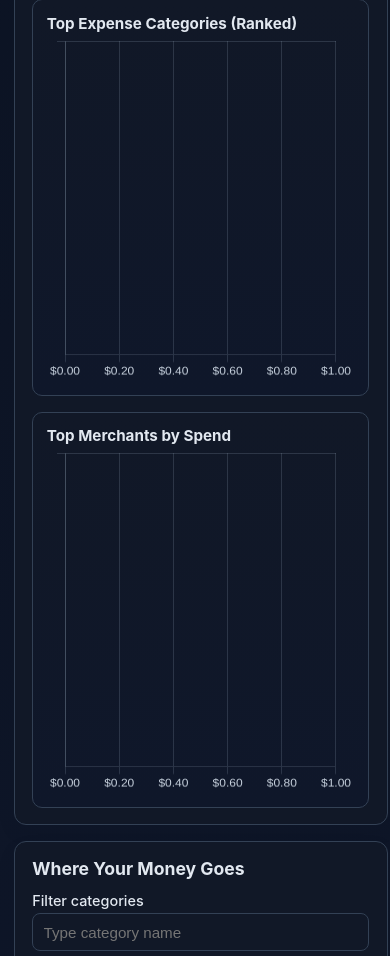
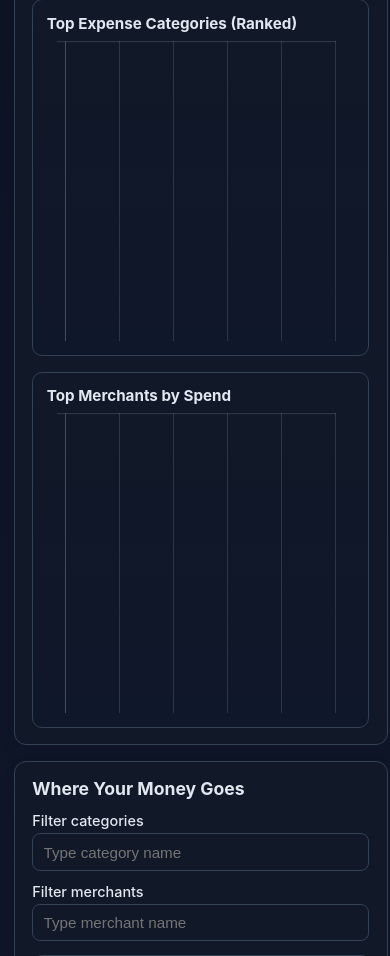
Before and after one commit to Jayco345BHS/FinGlass, a Flask app: page /credit-card in a window 390 px wide. Shown: the part 1461-2417 px from the top of the page. Run offline with Flask 3, Linux system fonts and the light colour scheme; data that the repository does not hold is empty.

Commit message:
feat: Enhance chart display with scrollable containers for expense categories and merchants

```diff
--- a/app/static/credit_card.js
+++ b/app/static/credit_card.js
@@ -65,8 +65,6 @@ const chartPalette = [
   "#6366f1",
   "#22c55e",
 ];
-
-const CATEGORY_CHART_MAX_ROWS = 8;
 
 if (window.Chart) {
   Chart.defaults.color = "#cbd5e1";
@@ -201,27 +199,25 @@ function renderMerchantBreakdownTable() {
   updateBreakdownSortHeaderUi(merchantBreakdownTableHead, "data-merchant-sort-key", merchantBreakdownSort);
 }
 
-function buildCategoryChartRows(categories, maxRows = CATEGORY_CHART_MAX_ROWS) {
-  const sorted = [...categories]
+function buildCategoryChartRows(categories) {
+  return [...categories]
     .map((row) => ({
       merchant_category: row.merchant_category || "Uncategorized",
       amount: Number(row.amount || 0),
     }))
     .filter((row) => row.amount > 0)
     .sort((left, right) => right.amount - left.amount);
+}
 
-  if (sorted.length <= maxRows) {
-    return sorted;
+function setScrollableChartHeight(canvasEl, rowCount) {
+  if (!canvasEl) {
+    return;
   }
-
-  const keptRows = sorted.slice(0, maxRows - 1);
-  const otherAmount = sorted.slice(maxRows - 1).reduce((sum, row) => sum + row.amount, 0);
-
-  if (otherAmount > 0) {
-    keptRows.push({ merchant_category: "Other", amount: otherAmount });
-  }
-
-  return keptRows;
+  const minHeight = 340;
+  const pixelsPerRow = 38;
+  const paddedHeight = (Math.max(1, Number(rowCount || 0)) * pixelsPerRow) + 28;
+  const chartHeight = Math.max(minHeight, paddedHeight);
+  canvasEl.style.setProperty("height", `${chartHeight}px`, "important");
 }
 
 async function fetchJson(url, options = {}) {
@@ -282,6 +278,7 @@ function renderDashboard(data) {
   const categories = data.categories || [];
   const categoryChartRows = buildCategoryChartRows(categories);
   const categoryTotal = categoryChartRows.reduce((sum, row) => sum + Number(row.amount || 0), 0);
+  setScrollableChartHeight(ccCategoryCtx, categoryChartRows.length);
   ccCategoryChart = createOrReplaceChart(ccCategoryChart, ccCategoryCtx, {
     type: "bar",
     data: {
@@ -320,6 +317,7 @@ function renderDashboard(data) {
   });
 
   const merchants = data.top_merchants || [];
+  setScrollableChartHeight(ccMerchantsCtx, merchants.length);
   ccMerchantsChart = createOrReplaceChart(ccMerchantsChart, ccMerchantsCtx, {
     type: "bar",
     data: {
--- a/app/static/styles.css
+++ b/app/static/styles.css
@@ -224,6 +224,19 @@ button:active {
 .chart-card canvas {
   width: 100% !important;
   height: 340px !important;
+}
+
+.chart-scroll-wrap {
+  max-height: 340px;
+  overflow-y: auto;
+  overflow-x: hidden;
+}
+
+.chart-scroll-wrap canvas {
+  display: block;
+  width: 100% !important;
+  height: auto !important;
+  min-height: 340px;
 }
 
 .net-worth-form {
@@ -517,6 +530,10 @@ th {
     grid-template-columns: 1fr;
   }
 
+  .chart-scroll-wrap {
+    max-height: 300px;
+  }
+
   .breakdown-table-wrap {
     max-height: 300px;
   }
--- a/app/templates/credit_card.html
+++ b/app/templates/credit_card.html
@@ -72,11 +72,15 @@
           </div>
           <div class="chart-card">
             <h3>Top Expense Categories (Ranked)</h3>
-            <canvas id="ccCategoryChart"></canvas>
+            <div class="chart-scroll-wrap">
+              <canvas id="ccCategoryChart"></canvas>
+            </div>
           </div>
           <div class="chart-card span-2">
             <h3>Top Merchants by Spend</h3>
-            <canvas id="ccMerchantsChart"></canvas>
+            <div class="chart-scroll-wrap">
+              <canvas id="ccMerchantsChart"></canvas>
+            </div>
           </div>
         </div>
       </section>
```
